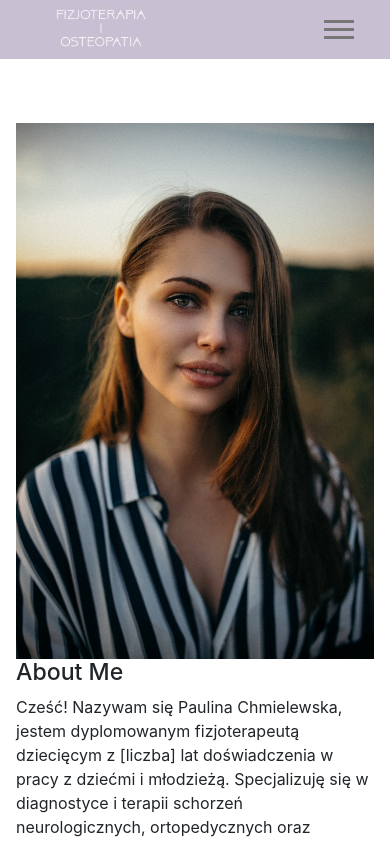
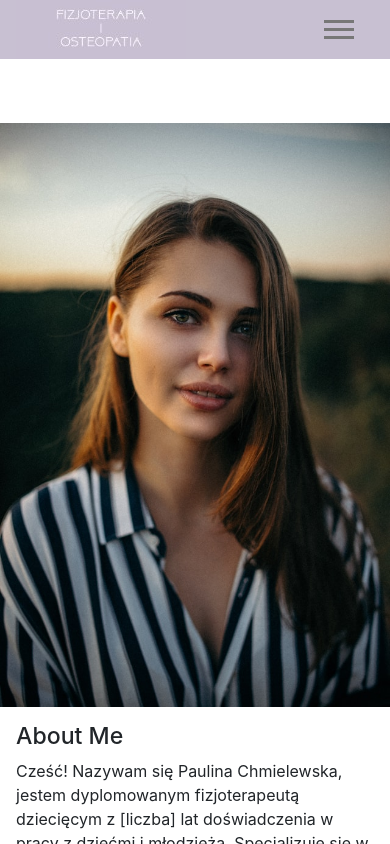
Before and after one commit to tomaszrosko/react-fizjoterapiapch, a React (Create React App) app: page /aboutMe in a window 390 px wide. Shown: the top 844 px of the page. Built offline with nearby package versions, Linux system fonts and the light colour scheme.

Commit message:
feat(AboutMe) improved responsiveness

```diff
--- a/src/components/AboutMe/AboutMe.js
+++ b/src/components/AboutMe/AboutMe.js
@@ -11,7 +11,7 @@ function AboutMe() {
         <section className={"section-aboutMe"}>
             <Container>
                 <Row className={'row-content'}>
-                    <Col sm={5}>
+                    <Col sm={5} className={'c-photo'}>
                         <img src={Portrait} className={"img-fluid"} width={640} height={959} alt="Portrait" title={"Portrait"}/>
                     </Col>
                     <Col sm={7} className={'c-text'}>
--- a/src/components/AboutMe/AboutMe.scss
+++ b/src/components/AboutMe/AboutMe.scss
@@ -15,3 +15,10 @@
     }
   }
 }
+@include media-breakpoint-down(md) {
+  .section-aboutMe {
+    .c-photo {
+      padding: 0 0 1rem;
+    }
+  }
+}
```
